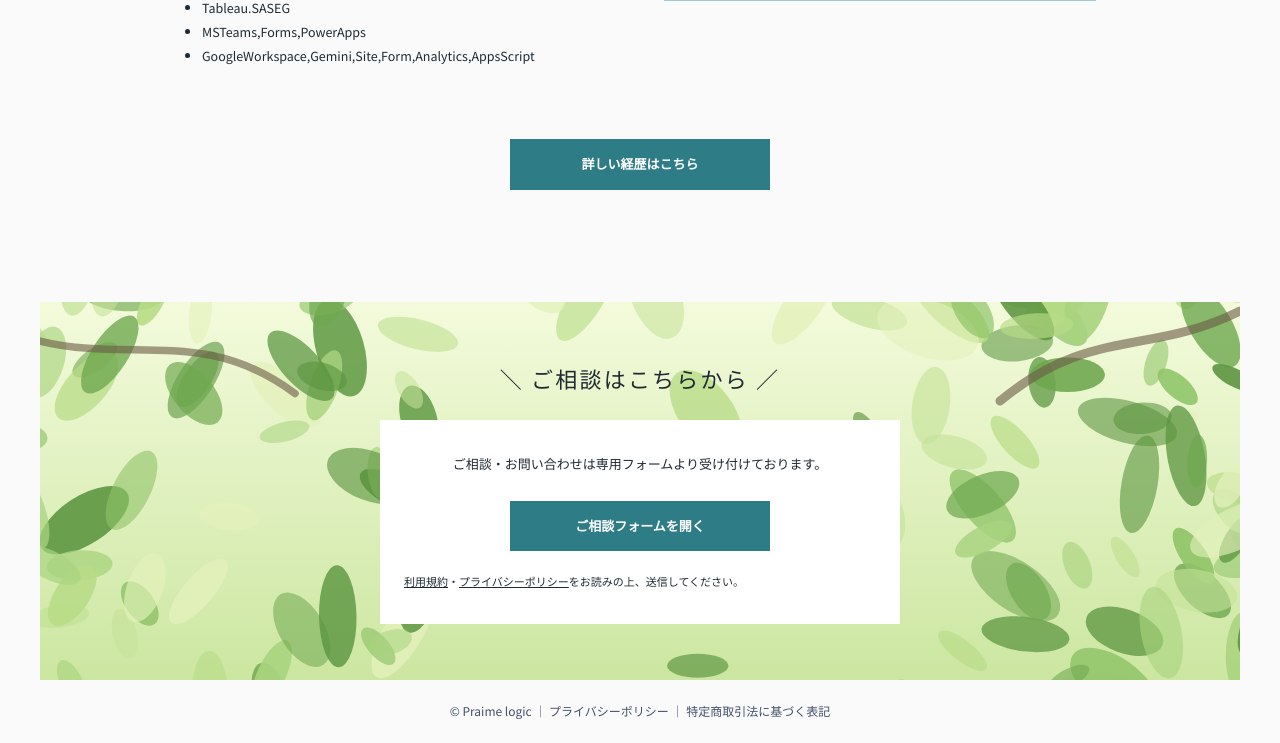
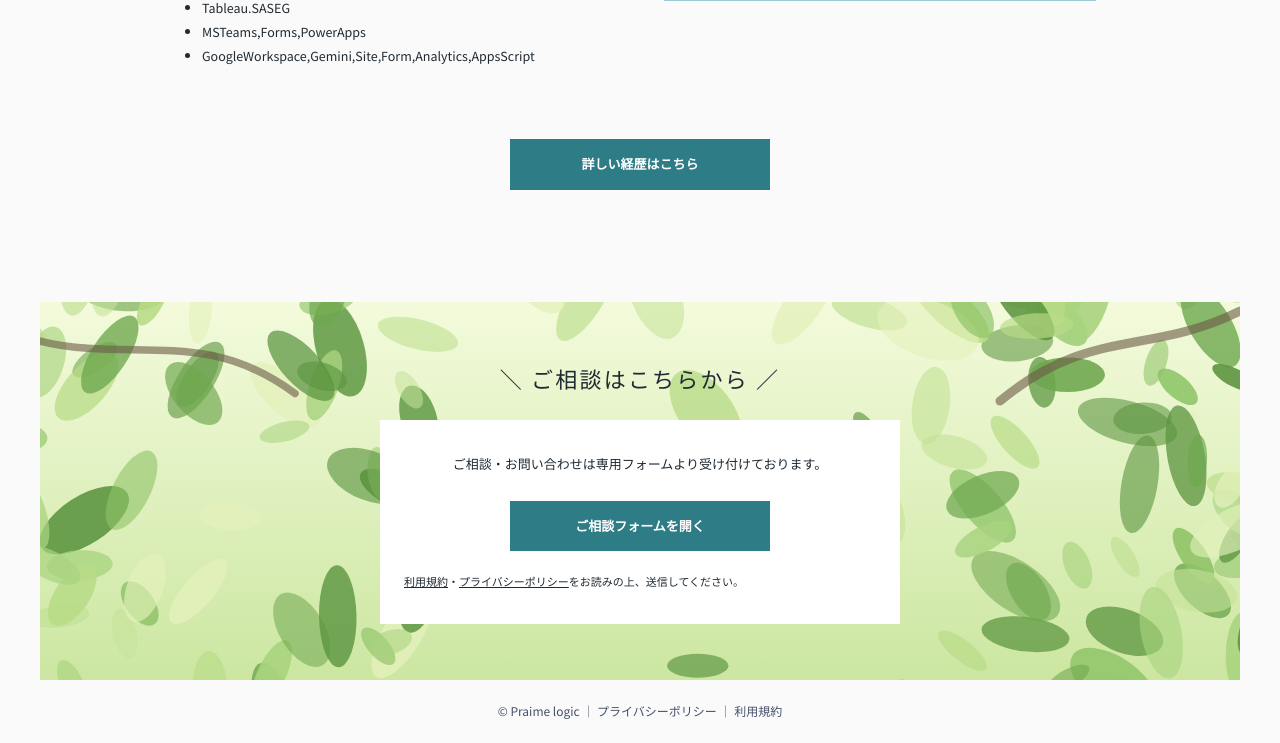
Before and after one commit to info-primelogic/info-primelogic.github.io, a plain HTML site: page index.html in a window 1280 px wide. Shown: the part 2078-2821 px from the top of the page. Drawn offline with Linux system fonts and the light colour scheme.

Commit message:
Add files via upload

```diff
--- a/index.html
+++ b/index.html
@@ -196,7 +196,7 @@
   </main>
 
   <footer style="padding:20px 24px;text-align:center;font-size:12px;color:#44506A">
-    © Praime logic ｜ <a href="./privacy.html" data-ga="footer_privacy">プライバシーポリシー</a> ｜ <a href="./terms.html" data-ga="footer_terms">特定商取引法に基づく表記</a>
+    © Praime logic ｜ <a href="./privacy.html" data-ga="footer_privacy">プライバシーポリシー</a> ｜ <a href="./terms.html" data-ga="footer_terms">利用規約</a>
   </footer>
 
   <script>
```
